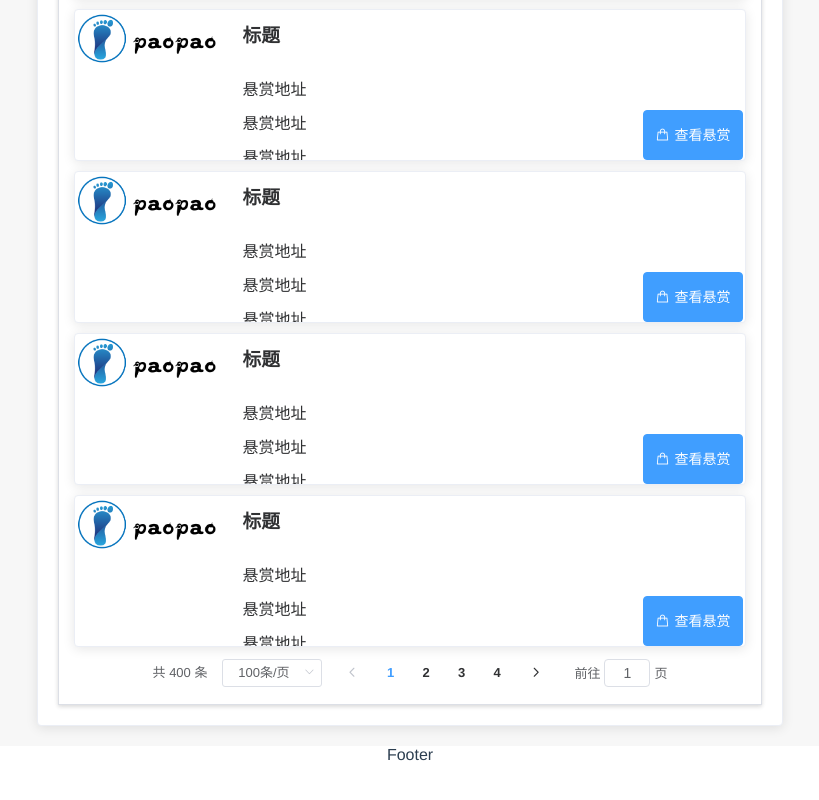
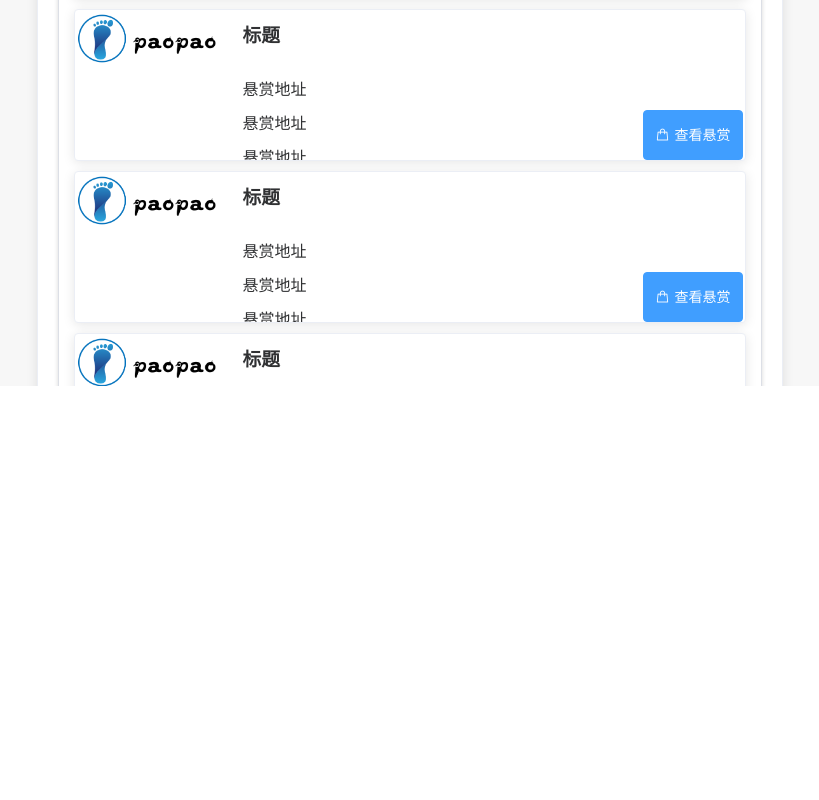
Before and after one commit to ds-paopao/paopao, a Vue app in the folder frontend/: page / in a window 1280 px wide. Shown: the part 394-1194 px from the top of the page, without its empty margins (230-1049 px from the left). After the commit the page ends 800 px from the top, so only its background shows below. Built offline with nearby package versions, Linux system fonts and the light colour scheme.

Commit message:
修改导航条固定，修改路径图标

```diff
--- a/frontend/mock/api.js
+++ b/frontend/mock/api.js
@@ -22,7 +22,7 @@ import Mock from 'mockjs'
                 endTime: '2012-12-12 12:12:12',
                 productphoto:{
                     oid:'123',
-                    photoUrl:"@/assets/logo.png"
+                    photoUrl:"@/assets/favicon.ico"
                 },
                 xs: {
                     xsId: '悬赏表的id',
--- a/frontend/src/views/Home.vue
+++ b/frontend/src/views/Home.vue
@@ -1,6 +1,6 @@
 <template>
     <div class="home">
-        <el-container>
+        <el-container  ref="homePage">
             <el-container>
                 <el-header>
                     <el-row>
@@ -42,12 +42,15 @@
 
                 <el-main>
                     <router-view/>
+                    <el-footer>
+                        @paopao<br/>
+                        <div>传智专修学院Java34班</div>
+                    </el-footer>
                 </el-main>
 
-                <el-footer>
-                    Footer
-                </el-footer>
+
             </el-container>
+
             <!-- <el-aside width="50px" style="z-index: 100">
                  <div style="height: 40%"></div>
                  <div class="car" @click="clickOpen">
@@ -109,6 +112,7 @@
                 openLogin: false,
                 isLogin: false,
                 isCollapse: true,
+                clientHeight:'',
 
                 user: {}
             }
@@ -140,6 +144,11 @@
             },
             changLogin(val) {
                 this.isLogin = val;
+            },
+            changeFixed(clientHeight){ //动态修改样式
+                // console.log(clientHeight);
+                // console.log(this.$refs.homePage.$el.style.height);
+                this.$refs.homePage.$el.style.height = clientHeight-20+'px';
             }
         },
         components: {
@@ -147,6 +156,20 @@
             menus: menu,
             'scroll-top': ScrollTop,
             verifyCode
+        }, mounted(){
+            // 获取浏览器可视区域高度
+            this.clientHeight =   `${document.documentElement.clientHeight}`
+            //document.body.clientWidth;
+            //console.log(self.clientHeight);
+            window.onresize = function temp() {
+                this.clientHeight = `${document.documentElement.clientHeight}`;
+            };
+        },
+        watch: {
+            // 如果 `clientHeight` 发生改变，这个函数就会运行
+            clientHeight: function () {
+                this.changeFixed(this.clientHeight)
+            }
         }
     }
 </script>
@@ -206,7 +229,10 @@
         line-height: 60px;
     }
 
-
+    .el-footer {
+        background-color: #F5F6F5;
+        color: #333;
+    }
     .el-menu {
         margin-left: -1%;
         width: 400px;
```
Also changed, not shown: 2 other files (tests, documents, lock files or other folders).
